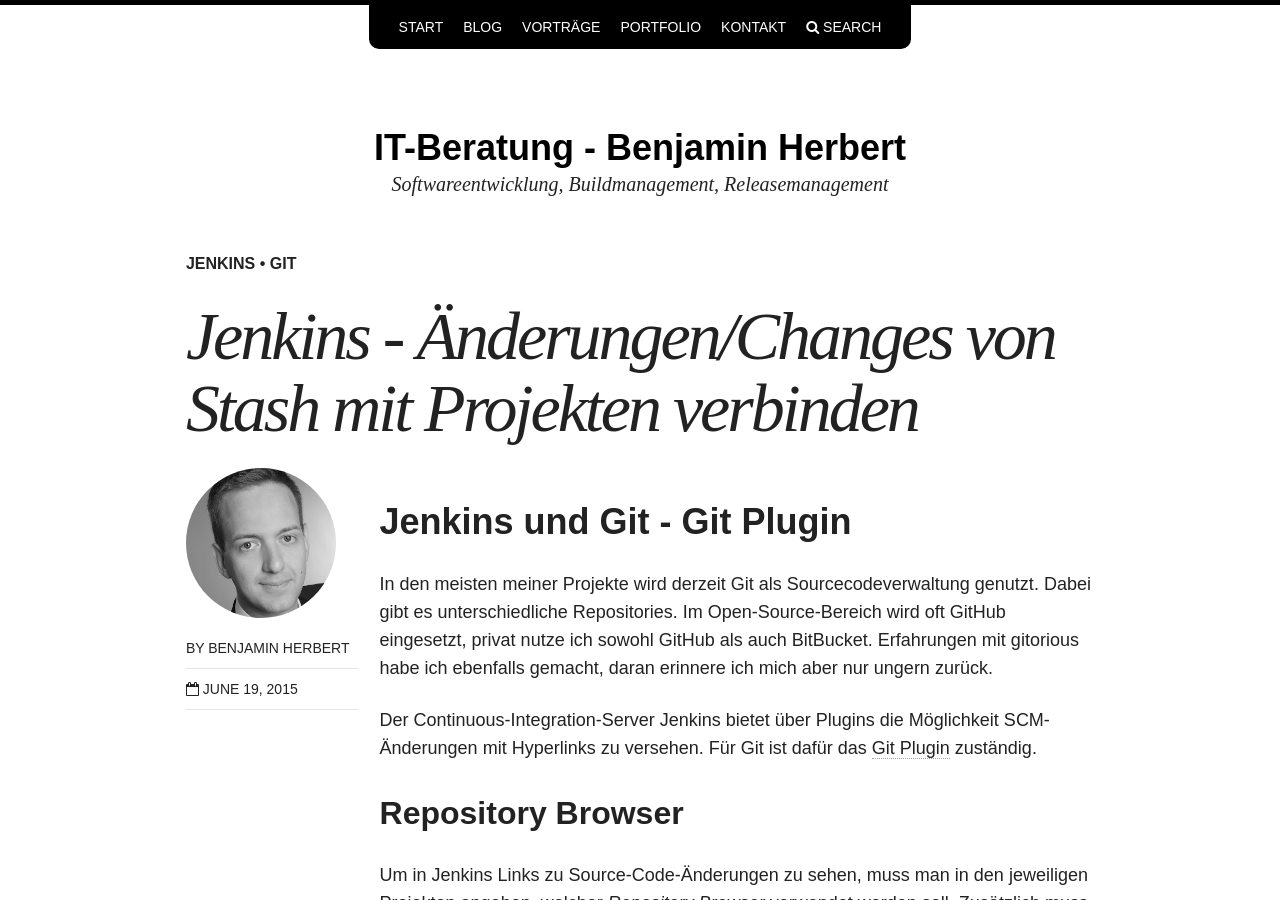
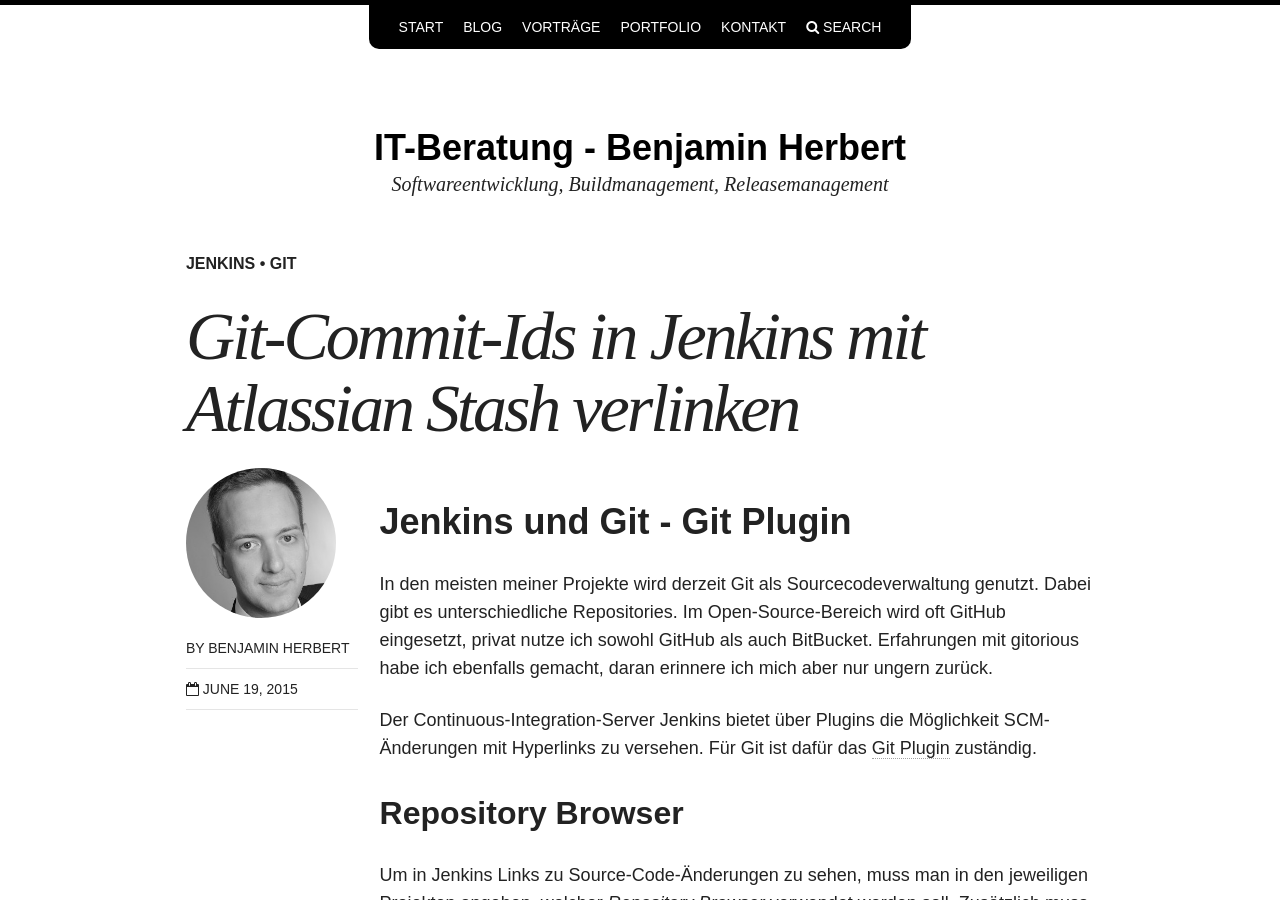
Before and after one commit to BenjaminHerbert/BenjaminHerbert.github.io, a Jekyll site: the page built from _posts/blog/2015-06-19-atlassian-stash-jenkins-git-changes.md, in a window 1280 px wide and 900 px high. Built offline with Jekyll 4.4.1, drawn with Linux system fonts in a browser that asks for light colours; nearby versions of some CDN libraries.

Commit message:
Change title of Git-Jenkins-Stash blog post

```diff
--- a/_posts/blog/2015-06-19-atlassian-stash-jenkins-git-changes.md
+++ b/_posts/blog/2015-06-19-atlassian-stash-jenkins-git-changes.md
@@ -1,6 +1,6 @@
 ---
 layout: post
-title: "Jenkins - Änderungen/Changes von Stash mit Projekten verbinden"
+title: "Git-Commit-Ids in Jenkins mit Atlassian Stash verlinken"
 modified:
 categories: blog
 excerpt:
```
